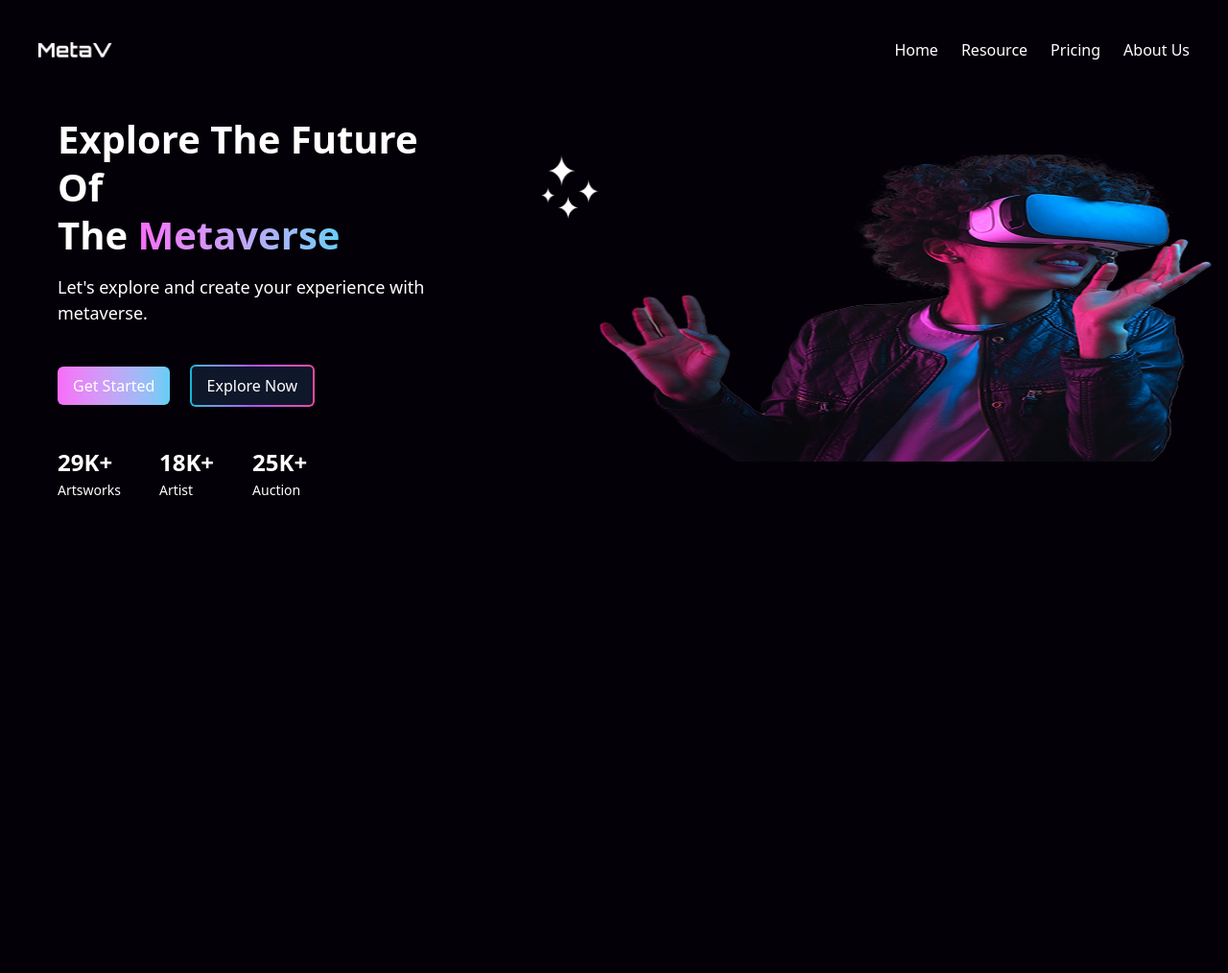
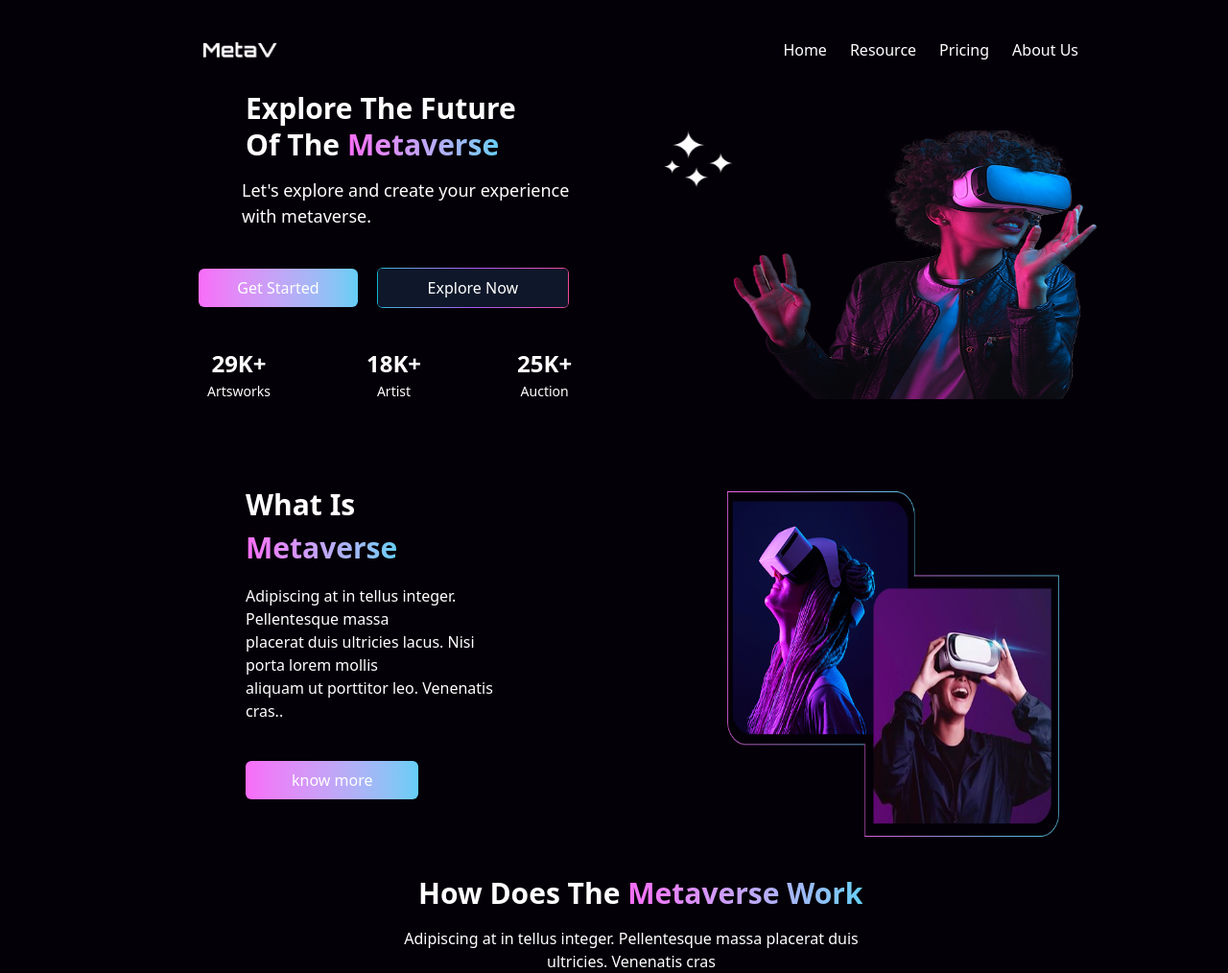
Before and after one commit to regs123guy/meta-responsive-page, a plain HTML site: page index.htm in a window 1280 px wide. Shown: the whole page at 96% size. Before the commit the page ends 800 px from the top, so only its background shows below. Drawn offline with nearby package versions, Linux system fonts and the light colour scheme.

Commit message:
second commit

```diff
--- a/index.htm
+++ b/index.htm
@@ -21,16 +21,16 @@
     }
   </script>
 </head>
-<body class="bg-[#040008] text-white">
+<body class="bg-[#040008] text-white w-full max-w-4xl mx-auto md:mx-45 min-h-screen overflow-x-hidden px-4 ">
     <header class="font-poppins">
-    <section class="flex items-center justify-between w-full px-10 py-10 ">
+    <section class="flex items-center justify-between w-full md:w-cover px-4  py-10  md:gap- ">
 
   <div>
     <img src="assets/MetaV (1).png" alt="logo" class="h-4 w-auto">
   </div>
 
 
-  <div>
+  <div class="-mr-20">
 
     <nav class="hidden md:flex items-center space-x-6">
       <a href="#" class="hover:text-cyan-400">Home</a>
@@ -40,7 +40,7 @@
     </nav>
 
 
-    <button class="block md:hidden focus:outline-none text-gray-300 hover:text-white">
+    <button class="block md:hidden focus:outline-none text-gray-300 hover:text-white ">
       <svg class="w-6 h-6" fill="none" stroke="currentColor" viewBox="0 0 24 24">
         <path stroke-linecap="round" stroke-linejoin="round" stroke-width="2" d="M4 6h16M4 12h16M4 18h16"></path>
       </svg>
@@ -49,19 +49,19 @@
 </section>
     </header>
 
-    <section class="flex flex-col md:flex-row gap-20 items-center ml-15 my-4">
-        <article class="order-2 md:order-1">
-           <h1 class=" font-orbitron font-bold capitalize text-[40px] leading-tight mb-4">explore the future of <br> the <span class="bg-gradient-to-r from-[#F86CF8] to-[#64CEF5] bg-clip-text text-transparent">metaverse</span></h1>
-           <p class="text-[18px] mb-10">Let's explore and create your experience with <br> metaverse.</p>
+    <section class="flex flex-col md:flex-row gap-20 items-center ml-15 my-4 -mx-25">
+        <article class="order-2 md:order-1 text-center -mt-10">
+           <h1 class=" font-orbitron font-bold capitalize text-[30px] leading-tight mb-4 text-left">explore the future  <br> of the <span class="bg-gradient-to-r from-[#F86CF8] to-[#64CEF5] bg-clip-text text-transparent">metaverse</span></h1>
+           <p class="text-[18px] mb-10 text-left ml-10 md:-ml-1" >Let's explore and create your <br class="inline md:hidden"> experience with  metaverse.</p>
 
-           <button class="bg-gradient-to-r from-[#F86CF8] to-[#64CEF5] p-2 px-4 rounded-md mr-4">Get Started</button>
-          <button class="p-[2px] rounded-md bg-gradient-to-r from-[#06b6d4] via-[#a855f7] to-[#ec4899] mb-10">
-  <span class="block px-4 py-2 rounded-[4px] bg-[#0f172a] text-white font-medium">
+           <button class="bg-gradient-to-r from-[#F86CF8] to-[#64CEF5] p-2 px-10 rounded-md mr-4 -ml-13">Get Started</button>
+          <button class="    rounded-md bg-gradient-to-r from-[#06b6d4] via-[#a855f7] to-[#ec4899] mb-10 w-50 p-[1px] ">
+  <span class="block px-10 py-2 rounded-[4px] bg-[#0f172a] text-white font-medium">
     Explore Now
   </span>
 </button>
 
-            <article class="flex flex-row gap-10">
+            <article class="flex flex-row gap-17 md:gap-25 justify-center -ml-10">
                 <div>
                     <h1 class="text-[24px] font-semibold">29K+</h1>
                     <p class="text-[14px]">Artsworks</p>
@@ -78,12 +78,29 @@
         </article>
         <article class="flex flex-row order-1 md:order-2  p-4">
           <div>
-            <img src="assets/Vector.png" alt="star">
+            <img src="assets/Vector.png" alt="star" class="w-95 h-15">
           </div>
           <div>
-            <img src="assets/image 2.png" alt="" class="h-80 w-170 ">
+            <img src="assets/image 2.png" alt="" class="h-70 w-500 ml-0">
           </div>
         </article>
     </section>
+    <section class="flex flex-col  md:flex-row gap-40 items-center ml-15 my-4">
+        <article class="order-2 md:order-1 ">
+            <h1 class=" font-orbitron font-bold capitalize   mb-4 text-left  text-[30px] md:text-[30px] "> What is <span class="bg-gradient-to-r from-[#F86CF8] to-[#64CEF5] bg-clip-text text-transparent ">metaverse</span></h1>
+            <p class="text-[16px] mb-10 text-left">Adipiscing at in tellus integer.  Pellentesque massa <br class="hidden md:inline" /> placerat duis
+                 ultricies lacus. Nisi porta lorem mollis <br class="hidden md:inline" />   aliquam ut porttitor leo. Venenatis cras..</p>
+                 <button class="bg-gradient-to-r from-[#F86CF8] to-[#64CEF5] p-2 px-8 md:px-12 rounded-md mr-4 -ml-0">know more</button>
+        </article>
+        <article class="flex flex-row order-1 md:order-2  p-4 ">
+           <div >
+            <img src="assets/Group 48095505.png" alt="" class="h-90 w-full ml-0 md:ml-15 mt-12" >
+           </div>
+        </article>
+    </section>
+    <article class="items-center ml-15 mt-6 ">
+        <h1 class=" font-orbitron font-bold capitalize text-[30px] leading-tight mb-4 text-cneter ml-0 md:ml-45  "> How does the <span class="bg-gradient-to-r from-[#F86CF8] to-[#64CEF5] bg-clip-text text-transparent">Metaverse Work</span></h1>
+        <p class="text-left md:text-center text-[16px]">Adipiscing at in tellus integer. Pellentesque massa placerat duis <br class="hidden md:inline" /> ultricies. Venenatis cras</p>
+    </article>
 </body>
 </html>
```
Also changed, not shown: assets/Group 48095505.png (added), assets/istock-1354645775jpg-20220210041327 1 (1).png (added), assets/istock-1354645775jpg-20220210041327 1 (2).png (added), assets/istock-1354645775jpg-20220210041327 1 (3).png (added), assets/istock-1354645775jpg-20220210041327 1 (4).png (added), assets/istock-1354645775jpg-20220210041327 1 (5).png (added), assets/istock-1354645775jpg-20220210041327 1.png (added).
